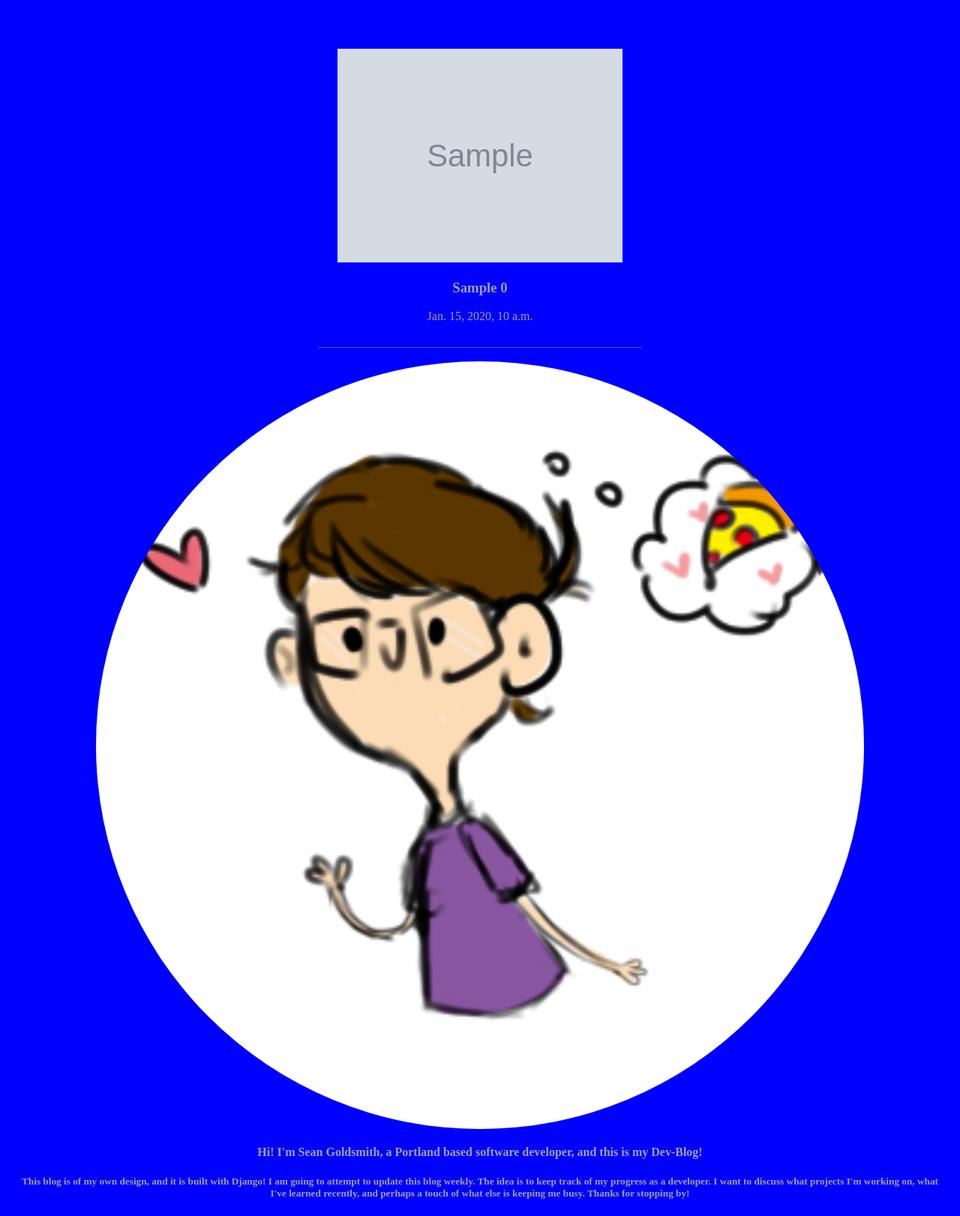
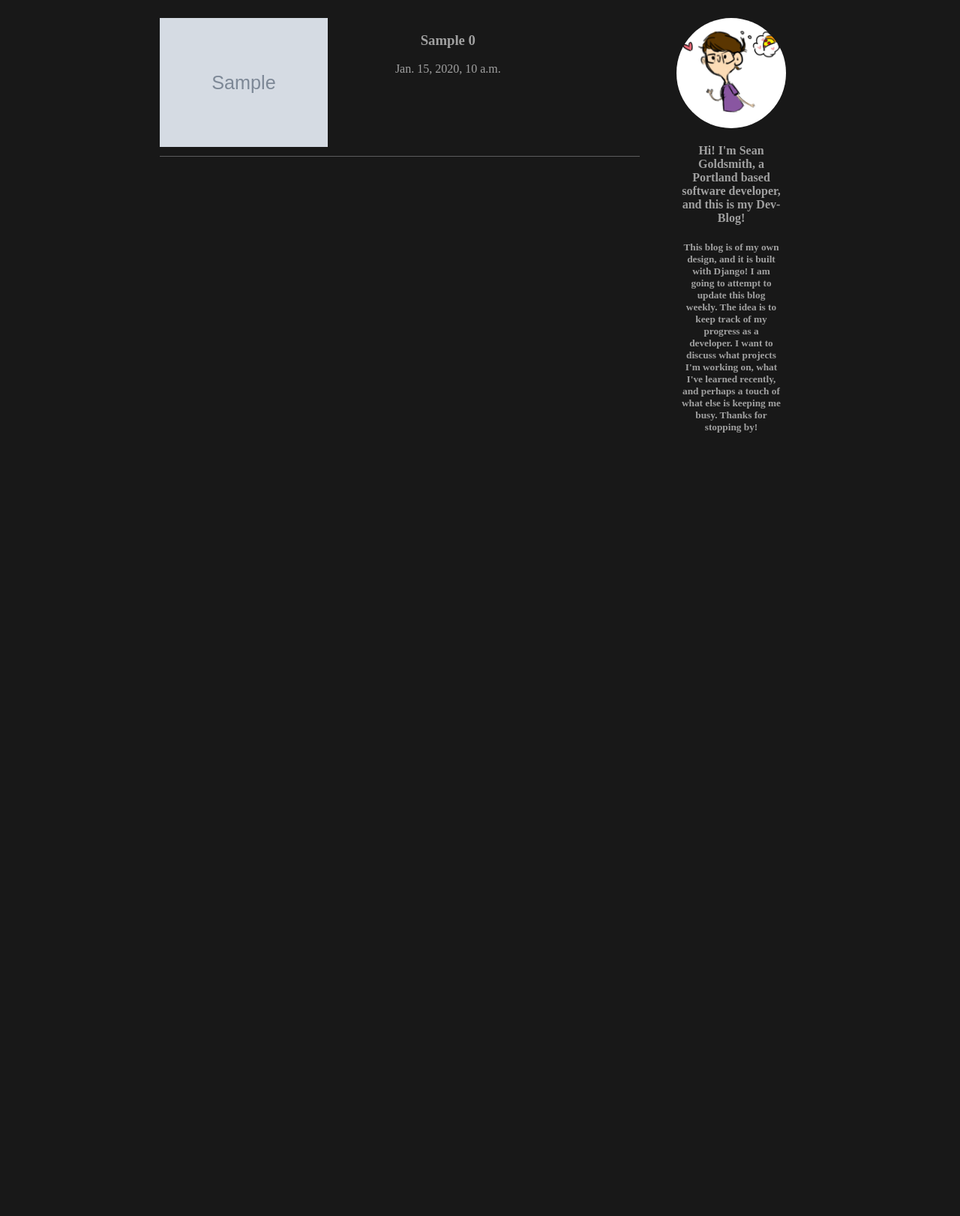
Before and after one commit to SeanGoldsmith/DjangoBlog, a Django app: template DjangoBlog/Blog/templates/blogList.html in a window 1280 px wide. Shown: the part 251-1873 px from the top of the page at 75% size. After the commit the page ends 828 px from the top, so only its background shows below. Run offline with Django 3.2, Linux system fonts and the light colour scheme; the template is opened without the code that fills it: most values are stand-ins (such as "Sample title", 1, 10 or a date in 2020); grey boxes marked "Sample" are stand-in pictures.

Commit message:
Adjusted styling for Desktop.

```diff
--- a/DjangoBlog/Blog/static/Blog/styles.css
+++ b/DjangoBlog/Blog/static/Blog/styles.css
@@ -152,6 +152,81 @@ label {
 
 @media screen and (min-width: 760px) {
     #wrapper {
-        background-color: blue;
+        position: absolute;
+        top: 0;
+        left: 0;
+        width: 100%;
+        box-sizing: border-box;
+        margin: 0;
+        padding: 0;
+        display: grid;
+        grid-template-columns: 1fr 3fr 1fr 1fr;
+        grid-template-rows: 50px 200px auto;
+        justify-items: center;
+        background-color: #181818;
+        color: #a0a0a0;
+    }
+
+    .navbar {
+        grid-column-start: 1;
+        grid-column-end: 5;
+        grid-row-start: 1;
+        grid-row-end: 2;
+    }
+
+    .banner {
+        min-height: 200px;
+        width: 100%;
+        background-image: url("./img/mountain.jpeg");
+        background-size: cover;
+        color: #000011;
+        grid-column-start: 1;
+        grid-column-end: 5;
+        grid-row-start: 2;
+        grid-row-end: 3;
+    }
+
+    .all-posts {
+        grid-column-start: 2;
+        grid-column-end: 3;
+        margin-top: 25px;
+        width: 100%;
+    }
+
+    .post-container {
+        width: 100%;
+        height: auto;
+        display: flex;
+        padding: 0;
+        padding-bottom: 12px;
+    }
+
+    .post-img-container {
+        width: 35%;
+        min-height: 100%;
+        overflow: hidden;
+    }
+
+    .post-list-img {
+        margin: 0;
+        padding: 0;
+        width: 100%;
+        min-height: 100%;
+        display: inline-block;
+    }
+
+    .post-text-container {
+        text-align: center;
+        display: block;
+        width: 50%;
+    }
+
+    .post-container h3, .post-container p {
+        display: block;
+    }
+
+    .side-bar {
+        margin-top: 25px;
+        padding-left: 30px;
     }
   }
--- a/DjangoBlog/Blog/templates/blogList.html
+++ b/DjangoBlog/Blog/templates/blogList.html
@@ -2,19 +2,20 @@
 {% load static %}
 {% block content %}
 
-<div>
 <div class="banner">
     <p>Sean Goldsmith's DevBlog</p>
 </div>
+<div class="all-posts">
 {% for datum in data %}
-        <a href={{datum.1}} id="anchor">
-            <div>
+    <a href={{datum.1}} id="anchor" class="anchor">
             <div class="post-container">
+                <div class="post-img-container">
                     <img class="post-list-img" src={{datum.0.post_img.url}}>
+                </div>
+                <div class="post-text-container">
                     <h3>{{datum.0.post_title|safe}}</h1>
                     <p>{{datum.0.post_date}}</p>
                 </div>
-
             </div>
     </a>
         </br>
```
Lines whose indentation alone changed are shown as unchanged.
